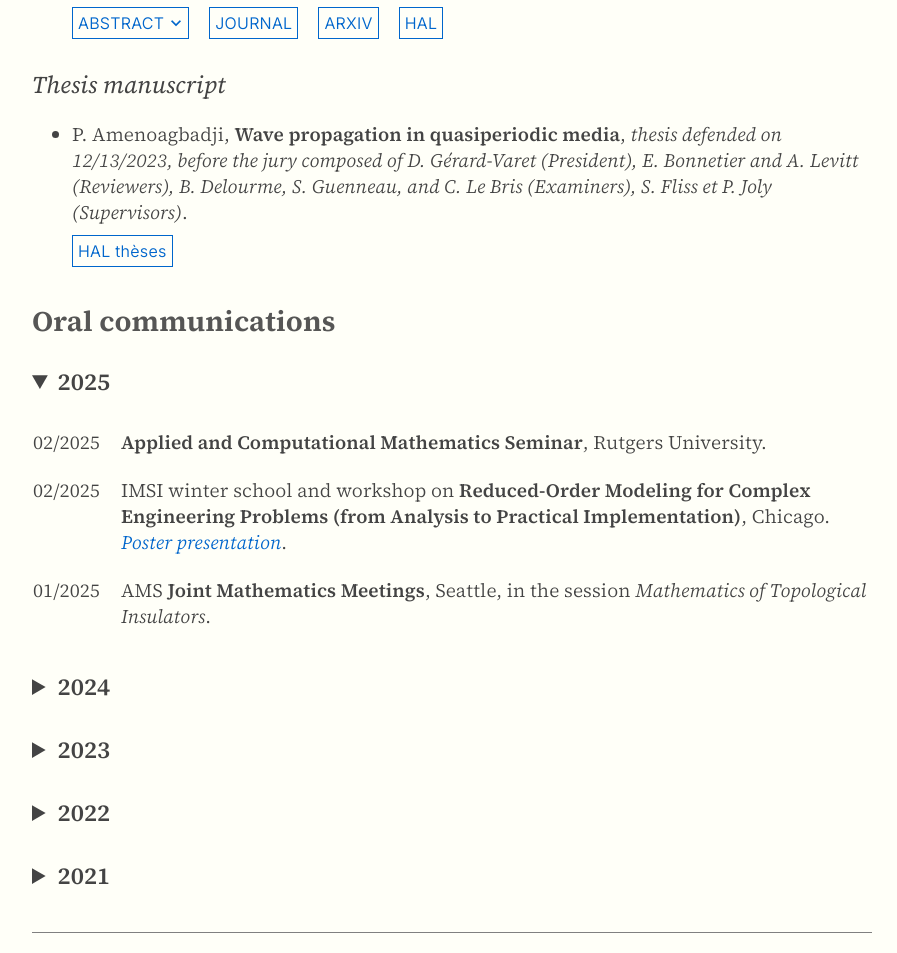
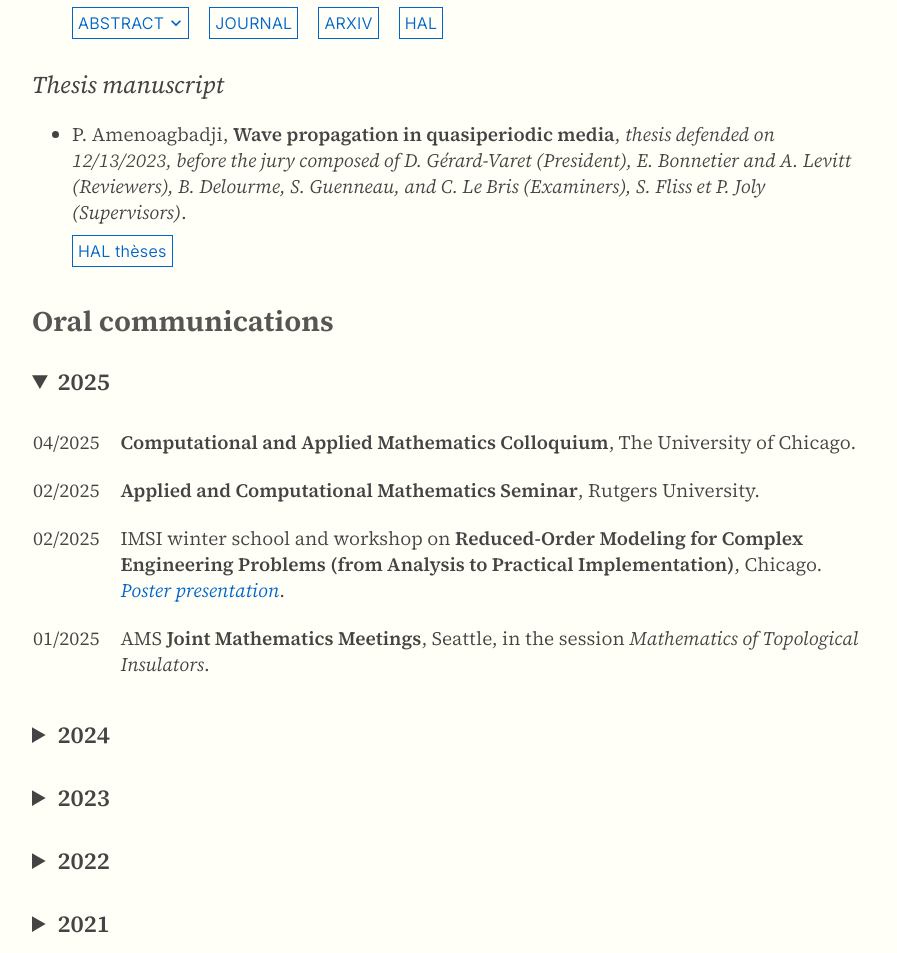
Before and after one commit to pierreamenoagbadji/pierreamenoagbadji.github.io, a plain HTML site: page sections/publications/index.html in a window 1280 px wide. Shown: the part 742-1695 px from the top of the page, without its empty margins (188-1085 px from the left). Drawn offline with nearby package versions, Linux system fonts and the light colour scheme.

Commit message:
Update talks + font weight increase + title set to italic

```diff
--- a/css/styles.css
+++ b/css/styles.css
@@ -28,8 +28,8 @@ body {
   color: var(--main-color);
   background-color: var(--main-background-color);
   font-size: 19px;
-  font-weight: 360;
-  letter-spacing: 0.1px;
+  font-weight: 370;
+  /* letter-spacing: 0.1px; */
 }
 
 main {
--- a/css/topnav.css
+++ b/css/topnav.css
@@ -19,7 +19,7 @@ nav {
 .nav-title {
   font-family: "Source Serif 4", "Times New Roman", Times, serif;
   font-size: 24px;
-  letter-spacing: -0.25px;
+  font-style: italic;
 }
 
 .nav-title a {
--- a/sections/publications/index.html
+++ b/sections/publications/index.html
@@ -138,6 +138,33 @@
                     <summary>2025</summary>
                     <table class="listing-table">
                         <tbody>
+                            <!-- <tr>
+                                <td class="cell-date">01/2025</td>
+                                <td>
+                                    <span class="bib-author">SIAM DS25</span>
+                                    <span class="bib-title">SIAM Conference on Applications of Dynamical Systems</span>,
+                                    <span class="bib-location">Denver</span>, in the session
+                                    <span class="bib-status">Recent Advances in Wave Propagation and Dispersive Dynamics</span>.
+                                </td>
+                            </tr>
+                            <tr>
+                                <td class="cell-date">05/2025</td>
+                                <td>
+                                    <span class="bib-author"></span>
+                                    <span class="bib-title">SAYAS Numerics Day</span>,
+                                    <span class="bib-location">University of Delaware</span>.
+                                    <span class="bib-status"></span>
+                                </td>
+                            </tr> -->
+                             <tr>
+                                <td class="cell-date">04/2025</td>
+                                <td>
+                                    <span class="bib-author"></span>
+                                    <span class="bib-title">Computational and Applied Mathematics Colloquium</span>,
+                                    <span class="bib-location">The University of Chicago</span>.
+                                    <span class="bib-status"></span>
+                                </td>
+                            </tr>
                             <tr>
                                 <td class="cell-date">02/2025</td>
                                 <td>
```
